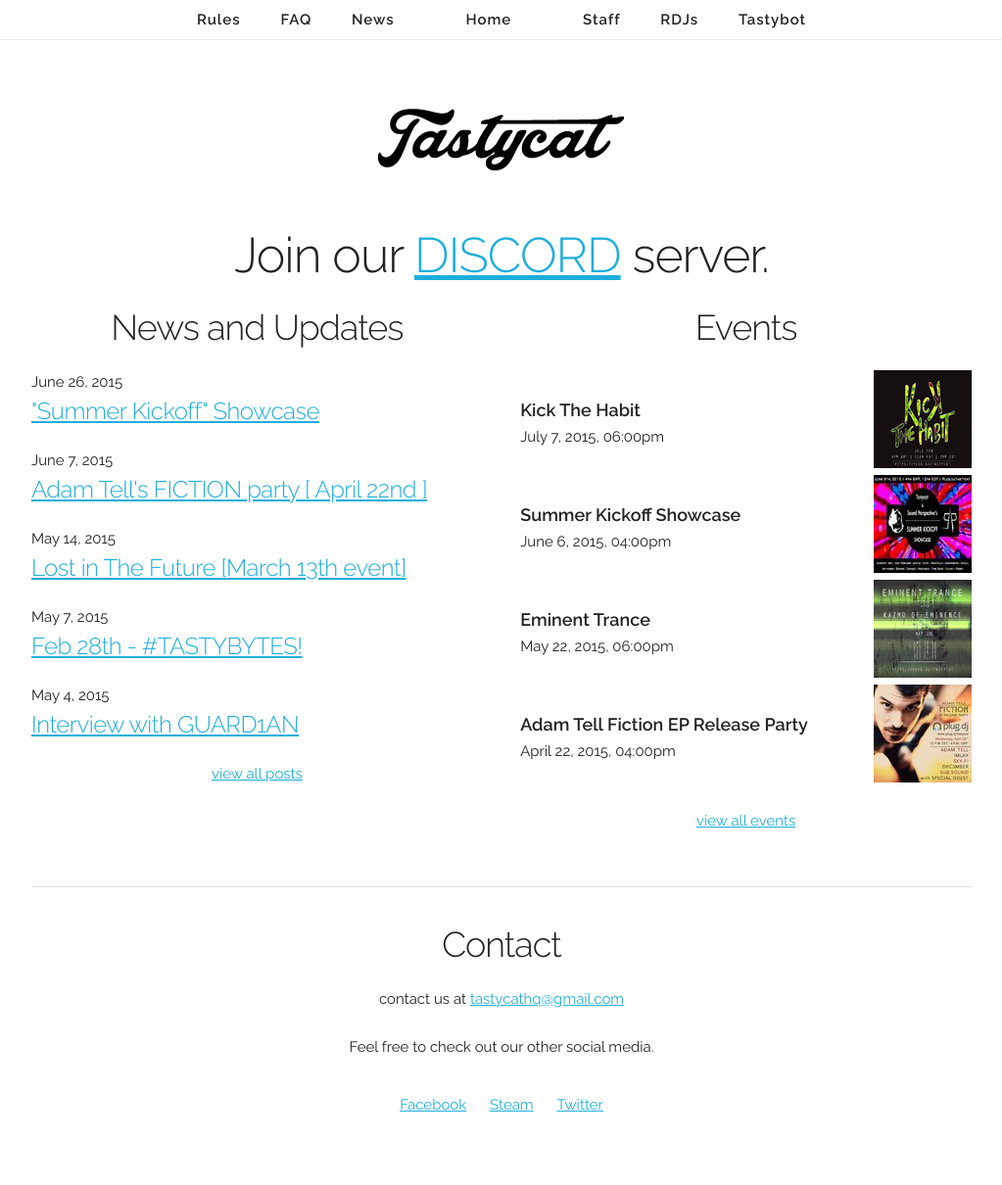
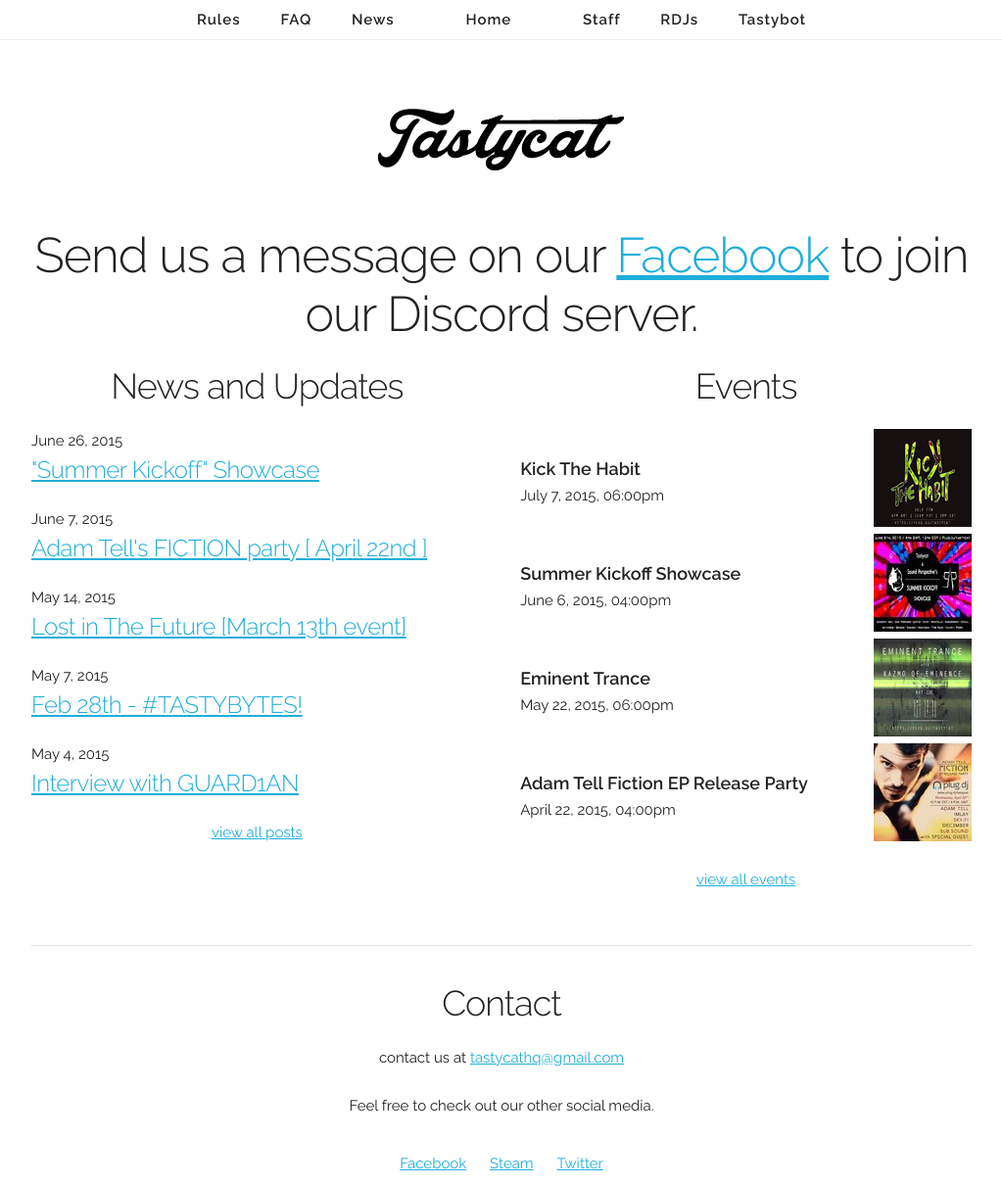
Before and after one commit to catsaretasty/catsaretasty.github.io, a Jekyll site: the page built from index.html, in a window 1280 px wide. Shown: the whole page at 98% size, without its empty margins (128-1151 px from the left). Built offline with Jekyll 4.4.1, drawn with Linux system fonts in a browser that asks for light colours; before the commit the page ends 1150 px from its top, so only the background shows below that.

Commit message:
no more discord invite links
we don't give in to terrorists

```diff
--- a/index.html
+++ b/index.html
@@ -4,7 +4,7 @@
     <img src="{{ site.baseurl | prepend: site.url }}/images/tastycat.png">
 </section>
 
-<h1 class="u-center">Join our <a href="https://discord.gg/0XrD4zABoddTGMZI">DISCORD</a> server.</h1>
+<h1 class="u-center">Send us a message on our <a href="https://www.facebook.com/TastycatPlugdj">Facebook</a> to join our Discord server.</h1>
 
 <div class="row">
     <div class="one-half column news">
```
